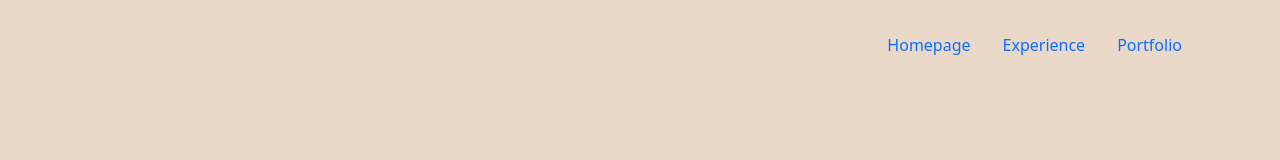
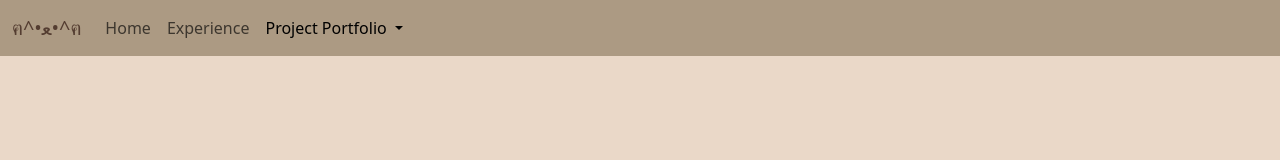
Before and after one commit to tlr20/tlr20.github.io, a plain HTML site: page portfolio.html in a window 1280 px wide. Drawn offline with nearby package versions, Linux system fonts and the light colour scheme; a web font is replaced by a local one.

Commit message:
portfolio page changes

```diff
--- a/portfolio.html
+++ b/portfolio.html
@@ -4,29 +4,50 @@
   <head>
     <meta charset="utf-8">
     <meta name="viewport" content="width=device-width, initial-scale=1">
-    <title>Homepage</title>
+    <title>Experience</title>
+    <link rel="apple-touch-icon" sizes="180x180" href="favicon/apple-touch-icon.png">
+    <link rel="icon" type="image/png" sizes="32x32" href="favicon/favicon-32x32.png">
+    <link rel="icon" type="image/png" sizes="16x16" href="favicon/favicon-16x16.png">
+    <link rel="manifest" href="favicon/site.webmanifest">
+    <link rel="preconnect" href="https://fonts.googleapis.com">
+    <link rel="preconnect" href="https://fonts.gstatic.com" crossorigin>
+    <link href="https://fonts.googleapis.com/css2?family=Bagel+Fat+One&family=Moirai+One&display=swap" rel="stylesheet">
     <link href="https://cdn.jsdelivr.net/npm/bootstrap@5.3.0/dist/css/bootstrap.min.css" rel="stylesheet" integrity="sha384-9ndCyUaIbzAi2FUVXJi0CjmCapSmO7SnpJef0486qhLnuZ2cdeRhO02iuK6FUUVM" crossorigin="anonymous">
     <link href="css/global.css" rel="stylesheet">
-    <link href="css/homepage.css" rel="stylesheet">
-
+    <link href="css/experience.css" rel="stylesheet">
+    <script src="https://kit.fontawesome.com/afab80bb2e.js" crossorigin="anonymous"></script>
   </head>
 
 
   <body>
-    <div class="container">
-      <ul class="nav justify-content-end">
+    <nav class="navbar navbar-expand-lg" style="background-color: #ac9a83;">
+      <div class="container-fluid">
+        <button class="navbar-toggler" type="button" data-bs-toggle="collapse" data-bs-target="#navbarSupportedContent" aria-controls="navbarSupportedContent" aria-expanded="false" aria-label="Toggle navigation">
+          <span class="navbar-toggler-icon"></span>
+        </button>
+        <div class="collapse navbar-collapse" id="navbarSupportedContent">
+          <ul class="navbar-nav me-auto mb-2 mb-lg-0">
+            <a class="navbar-brand" style="color: #543D31" href="/">ฅ^•ﻌ•^ฅ</a>
             <li class="nav-item">
-          <a class="nav-link" href="index.html">Homepage</a>
+              <a class="nav-link" href="/">Home</a>
             </li>
             <li class="nav-item">
-          <a class="nav-link" href="experience.html">Experience</a>
+              <a class="nav-link" aria-current="page" href="experience">Experience</a>
             </li>
-        <li class="nav-item">
-          <a class="nav-link" href="#">Portfolio</a>
+            <li class="nav-item dropdown">
+              <a class="nav-link active dropdown-toggle" aria-current="page" href="portfolio">
+                Project Portfolio
+              </a>
+              <ul class="dropdown-menu">
+                <li><a class="dropdown-item" href="creatorconnect">Creator Connect</a></li>
+                <li><a class="dropdown-item" href="drawdrills">Draw Drills</a></li>
+                <li><a class="dropdown-item" href="ia">Interactive Resume</a></li>
+              </ul>
+            </li>
           </ul>
         </div>
-
-    <script src="https://cdn.jsdelivr.net/npm/bootstrap@5.3.0/dist/js/bootstrap.bundle.min.js" integrity="sha384-geWF76RCwLtnZ8qwWowPQNguL3RmwHVBC9FhGdlKrxdiJJigb/j/68SIy3Te4Bkz" crossorigin="anonymous"></script>
+      </div>
+    </nav>
   </body>
 
 </html>
```
Lines whose indentation alone changed are shown as unchanged.
